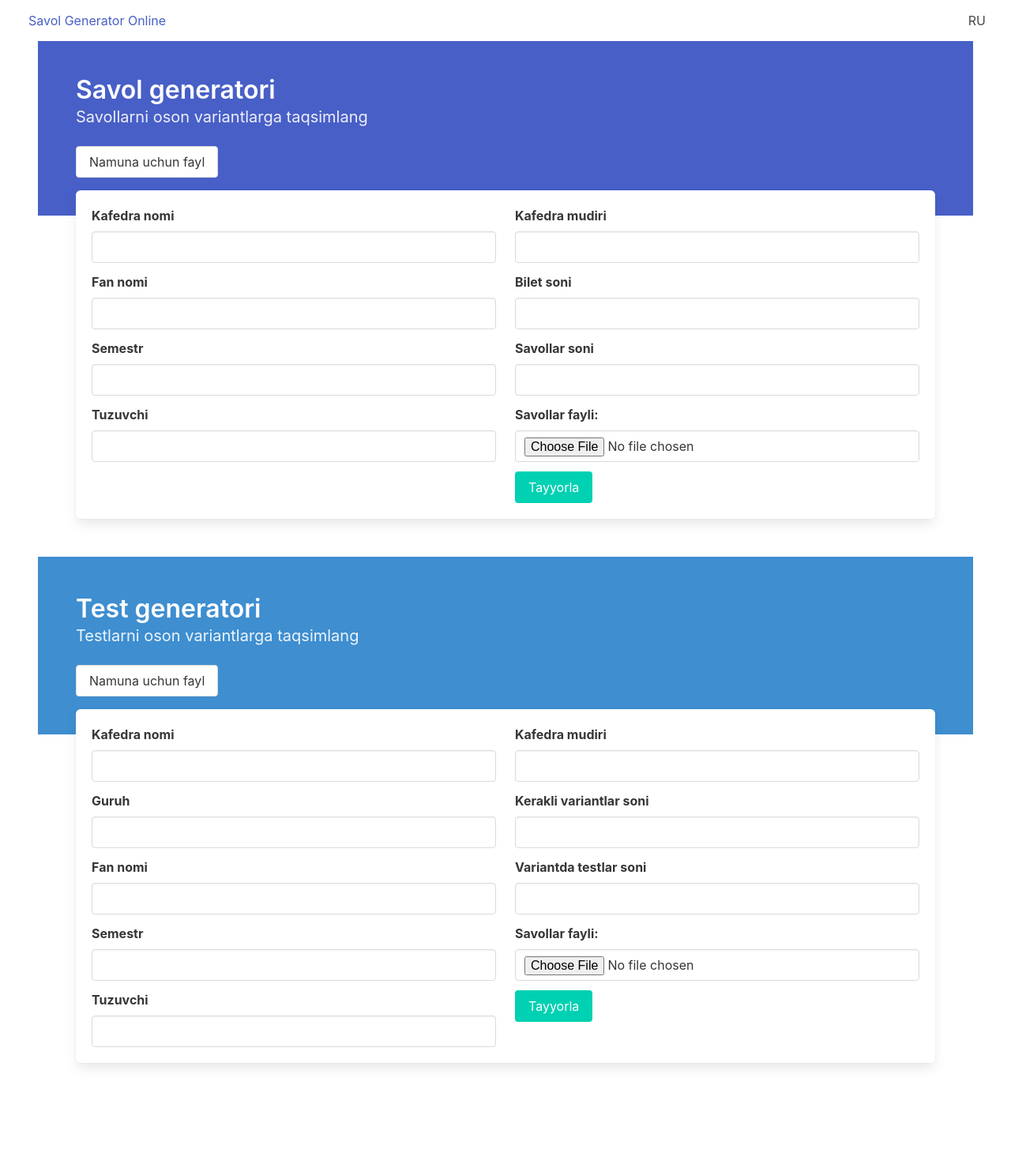
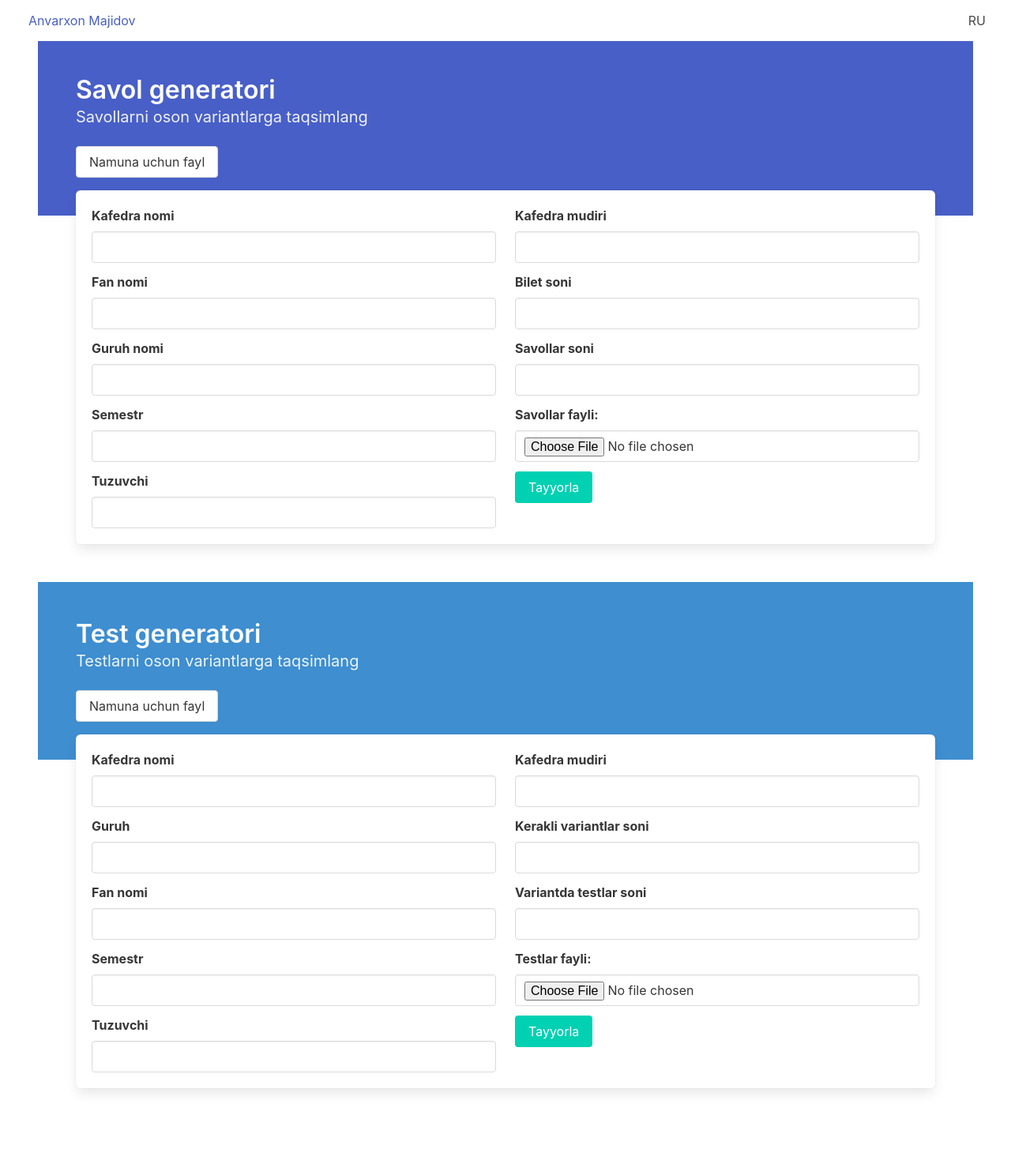
Before and after one commit to xamrayev/otm_bilet_generator, a Flask app: page / in a window 1280 px wide. Shown: the whole page at 79% size. Before the commit the page ends 1352 px from the top, so only its background shows below. Run offline with Flask 3, Linux system fonts and the light colour scheme.

Commit message:
Update index.html

```diff
--- a/web_app/templates/index.html
+++ b/web_app/templates/index.html
@@ -1,8 +1,17 @@
 <!DOCTYPE html>
 <html>
 <head>
-    <title>Savol Generator Online</title>
+    <title>Generator Online</title>
     <link rel="stylesheet" href={{ url_for('static', filename='css/bulma.min.css' ) }}>
+    <!-- Google tag (gtag.js) -->
+    <script async src="https://www.googletagmanager.com/gtag/js?id=G-L5232D7YHF"></script>
+    <script>
+      window.dataLayer = window.dataLayer || [];
+      function gtag(){dataLayer.push(arguments);}
+      gtag('js', new Date());
+
+      gtag('config', 'G-L5232D7YHF');
+    </script>
 </head>
 <body>
     <div class="section">
@@ -11,7 +20,7 @@
             <a class="navbar-item" href="/">
                 <span class="icon">
                   <i class="fas fa-file-word"></i> </span>
-                <span>Savol Generator Online</span>
+                <span>Anvarxon Majidov</span>
             </a>
         </div>
 
@@ -49,6 +58,12 @@
                             <label for="fanimiz" class="label">Fan nomi</label>
                             <div class="control">
                                 <input type="text" class="input" id="fanimiz" name="fanimiz" required>
+                            </div>
+                        </div>
+                        <div class="field">
+                            <label for="guruh" class="label">Guruh nomi</label>
+                            <div class="control">
+                                <input type="text" class="input" id="guruh" name="guruh" required>
                             </div>
                         </div>
                         <div class="field">
@@ -172,7 +187,7 @@
                             </div>
                         </div>
                         <div class="field">
-                            <label for="savol_file" class="label">Savollar fayli:</label>
+                            <label for="savol_file" class="label">Testlar fayli:</label>
                             <div class="control">
                                 <input type="file" class="input" id="savol_file" name="savol_file">
                             </div>
```
